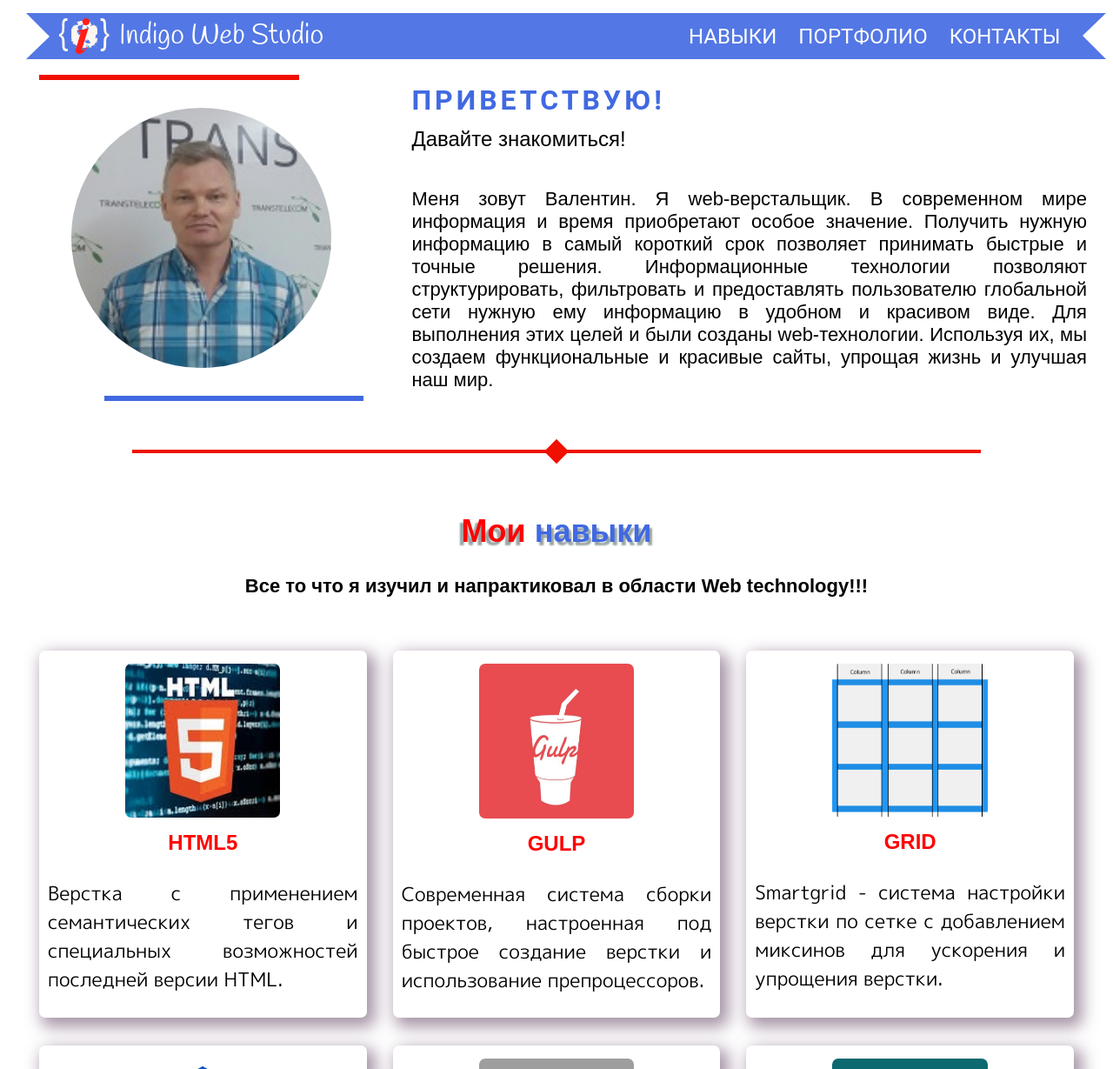
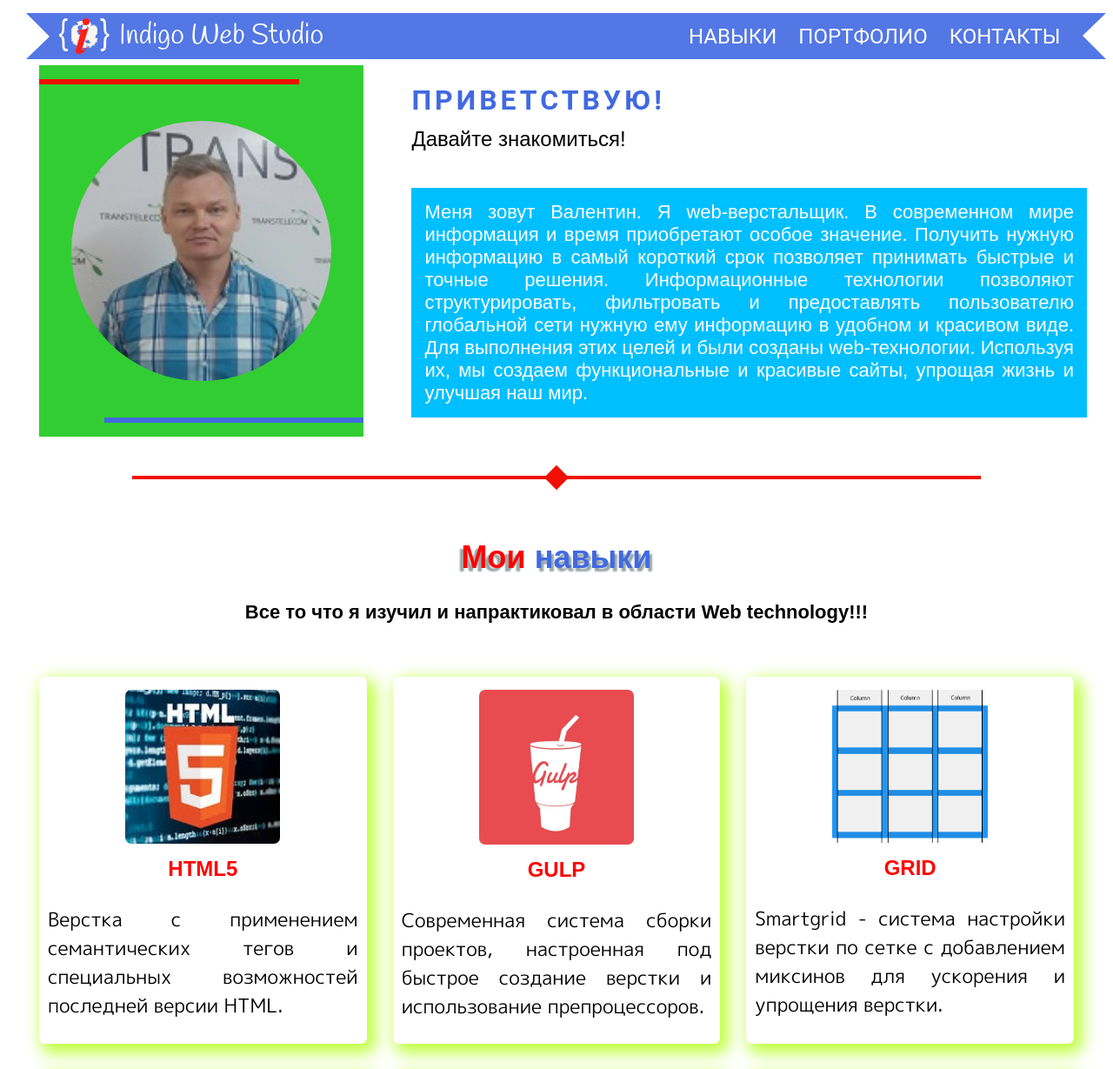
Before and after one commit to myportfolyo/myportfolyo.github.io, a plain HTML site: page index.html in a window 1280 px wide. Shown: the top 1229 px of the page at 87% size. Drawn offline with nearby package versions, Linux system fonts and the light colour scheme; grey boxes are pictures that could not be loaded; a web font is replaced by a local one.

Commit message:
a few styles

```diff
--- a/css/general.css
+++ b/css/general.css
@@ -605,6 +605,9 @@ header .header-righttri {
   display: none;
   font-size: 22px;
   text-align: justify;
+  padding: 15px;
+  background: #00BFFF;
+  color: #fff;
 }
 
 .skills-img {
@@ -629,6 +632,7 @@ header .header-righttri {
   align-items: center;
   -ms-flex-pack: distribute;
   justify-content: space-around;
+  background: #32CD32;
 }
 
 .skills-img img {
@@ -755,7 +759,7 @@ header .header-righttri {
   border-radius: 7px;
   box-sizing: border-box;
   word-wrap: break-word;
-  box-shadow: 6px 7px 18px 4px rgba(122, 96, 122, 0.66);
+  box-shadow: 6px 7px 18px 4px #C0FF3E;
   position: relative;
   overflow: hidden;
   height: auto;
```
